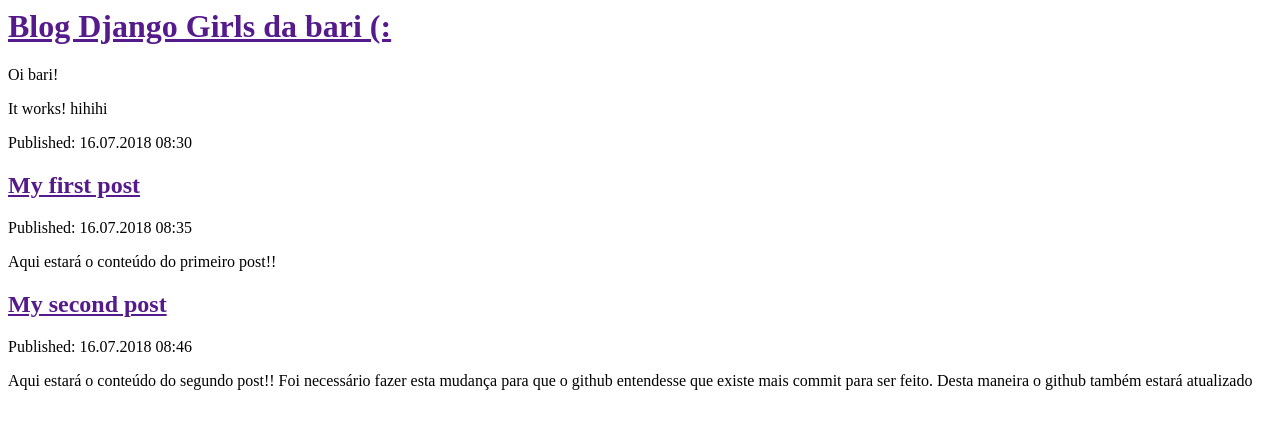
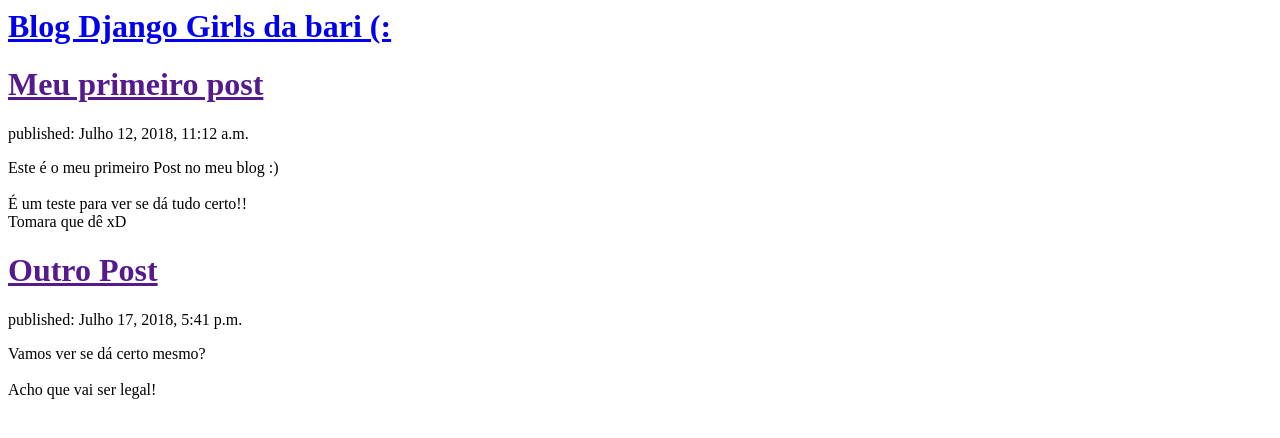
Before and after one commit to barileao/my-first-blog1, a Django app: page / in a window 1280 px wide. Shown: the top 438 px of the page. Run offline with Django 3.2, Linux system fonts and the light colour scheme; data comes from the database, SQL or seed files in the repository.

Commit message:
Templates modificados para puxar os posts do BD

```diff
--- a/blog/templates/blog/post_list.html
+++ b/blog/templates/blog/post_list.html
@@ -4,22 +4,14 @@
     </head>
     <body>
         <div>
-            <h1><a href="">Blog Django Girls da bari (:</a></h1>
-            <p>Oi bari!</p>
-            <p>It works! hihihi</p>
-            <p>Published: 16.07.2018 08:30</p>
+            <h1><a href="/">Blog Django Girls da bari (:</a></h1>
         </div>
-
+        {% for post in posts %}
         <div>
-            <h2><a href="">My first post</a></h2>
-            <p>Published: 16.07.2018 08:35</p>
-            <p>Aqui estará o conteúdo do primeiro post!!</p>
+            <h1><a href="">{{post.title}}</a></h1>
+            <p>published: {{post.published_date}}</p>
+            <p>{{post.text|linebreaksbr}}</p>
         </div>
-
-        <div>
-            <h2><a href="">My second post</a></h2>
-            <p>Published: 16.07.2018 08:46</p>
-            <p>Aqui estará o conteúdo do segundo post!! Foi necessário fazer esta mudança para que o github entendesse que existe mais commit para ser feito. Desta maneira o github também estará atualizado</p>
-        </div>
+        {% endfor %}
     </body>
 </html>
```
